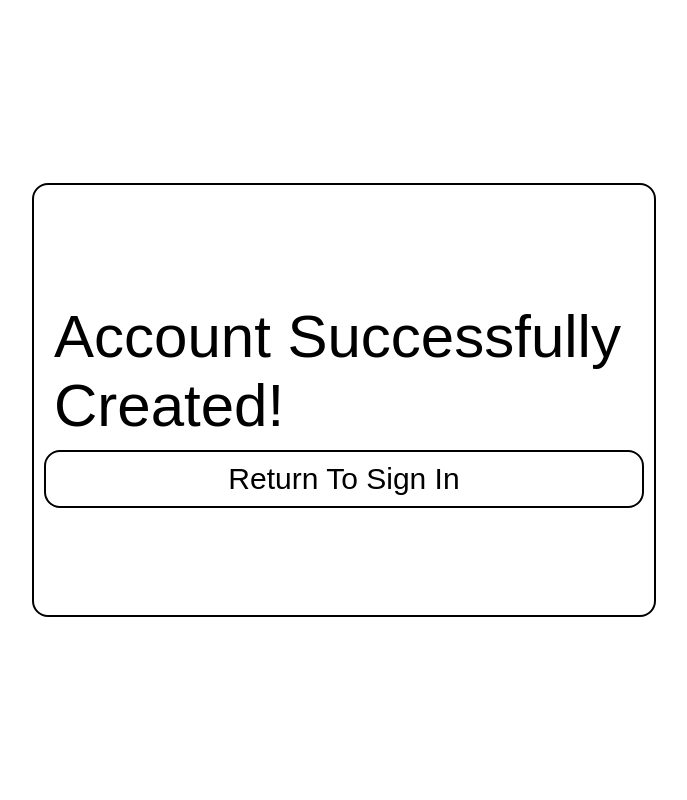
After one commit to GeorgeCooke8809/Theatre-Booking, a Flask app: page /account-created in a window 1280 px wide. The commit adds this page. Shown: the whole page, without its empty margins (296-983 px from the left). Run offline with Flask 3, Linux system fonts and the light colour scheme; parts of the project's set-up code (start-up, migrations or seed data) failed here and were passed over.

Commit message:
Made account successfully created page

```diff
--- a/main.py
+++ b/main.py
@@ -25,6 +25,10 @@ def login_page():
 def create_account_page():
     return flask.render_template("create-account.html")
 
+@app.route("/account-created", methods = ["GET"])
+def account_created_page():
+    return flask.render_template("account-created.html")
+
 # --------------------------- Visitor Sections ---------------------------
 
 @app.route("/visitor-dashboard", methods = ["GET"])
--- /dev/null
+++ b/static/css/account-created.css
@@ -0,0 +1,44 @@
+#title{
+    font-size: 60px;
+    font-weight: lighter;
+
+    padding: 10px;
+    margin: 0px;
+}
+
+#border{
+    width: 600px;
+    height: 410px;
+
+    border-style: solid;
+    border-width: 2px;
+    border-color: #000000;
+    border-radius: 1rem;
+
+    display: flex;
+    flex-direction: column;
+    justify-content: center;
+    padding: 10px;
+}
+
+a{
+    all: unset;
+
+    display: flex;
+    box-sizing: border-box;
+    width: 100%;
+
+    padding: 10px;
+
+    font-size: 30px;
+
+    border-style: solid;
+    border-color: #000000;
+    border-width: 2px;
+
+    border-radius: 1rem;
+
+    justify-content: center;
+
+    cursor: pointer;
+}
--- a/static/js/create-account.js
+++ b/static/js/create-account.js
@@ -1,40 +1,35 @@
-async function createAccount(email, password){
+async function createAccount(){
     event.preventDefault()
-    var email = document.querySelector("#username").value;
-    console.log(email);
+    var fname = document.querySelector("#fName").value;
+    var lname = document.querySelector("#lName").value;
+    var phone = document.querySelector("#phone-number").value;
+    var email = document.querySelector("#email").value;
     var password = document.querySelector("#password").value;
-    console.log(password);
+    var repeatPassword = document.querySelector("#repeat-password").value;
 
-    response = await fetch("/api/check-login-details", {
+    response = await fetch("/api/create-account", {
             method: "POST",
             headers: {"Content-Type": "application/json"},
-            body: JSON.stringify({"email": email, "password": password})
+            body: JSON.stringify({
+                "fName": fname,
+                "lName": lname,
+                "email": email,
+                "phone": phone,
+                "password": password,
+                "repeatPassword": repeatPassword
+            })
             });
 
-    correctness = (await response.json())
-    console.log(correctness)
+    response_json = await response.json()
+    console.log(response)
 
-    if (correctness.correct){
-            if(correctness.userType == "ADMIN"){
-                console.log("Redirecting to admin dashboard...")
-                window.location.replace("./admin-dashboard")
-            }
-            else{
-                console.log("Redirecting to visitor dashboard...")
-                window.location.replace(`./visitor-dashboard?uid=${correctness.userID}`)
-            }}
+    if (response_json.code == 200){
+        console.log("Information correct, redirecting.")
+        window.location.replace("./account-created")
+    }
     else{
-        console.log("Login is incorrect, showing flash message")
-        const container = document.getElementById("flash-container");
+        console.log("Information incorrect, flashing error.")
 
-        const msg = document.createElement("div");
-        msg.className = "flash-message";
-        msg.textContent = "That username or password is incorrect.";
-
-        container.appendChild(msg);
-
-        setTimeout(() => {
-            msg.remove();
-        }, 3000);
+        flashMessage(response_json.message)
     }
 }
--- /dev/null
+++ b/templates/account-created.html
@@ -0,0 +1,24 @@
+<!DOCTYPE html>
+<html lang="en">
+    <head>
+        <meta charset="UTF-8">
+        <meta name="viewport" content="width=device-width, initial-scale=1.0">
+        <title>Collyer's Theatre Booking - Create Account</title>
+
+        <link rel="stylesheet" type="text/css" href="static/css/common.css">
+        <link rel="stylesheet" type="text/css" href="static/css/account-created.css">
+        <link rel="shortcut icon" type="image/x-icon" href="static/img/favicon.ico">
+
+        <script defer src="static/js/create-account.js"></script>
+        <script defer src="static/js/common.js"></script>
+    </head>
+
+    <body>
+        <div id="border">
+            <h1 id="title">Account Successfully Created!</h1>
+            <a id="return-link" href="./">Return To Sign In</a>
+        </div>
+
+        <div id="flash-container"></div>
+    </body>
+</html>
--- a/templates/create-account.html
+++ b/templates/create-account.html
@@ -37,7 +37,7 @@
                 </div>
             </div>
 
-            <input id="submit" type="submit" value="Sign In">
+            <input id="submit" type="submit" value="Create Account">
         </form>
 
         <div id="flash-container"></div>
```
Also changed, not shown: api.py (+42 -0 lines).
